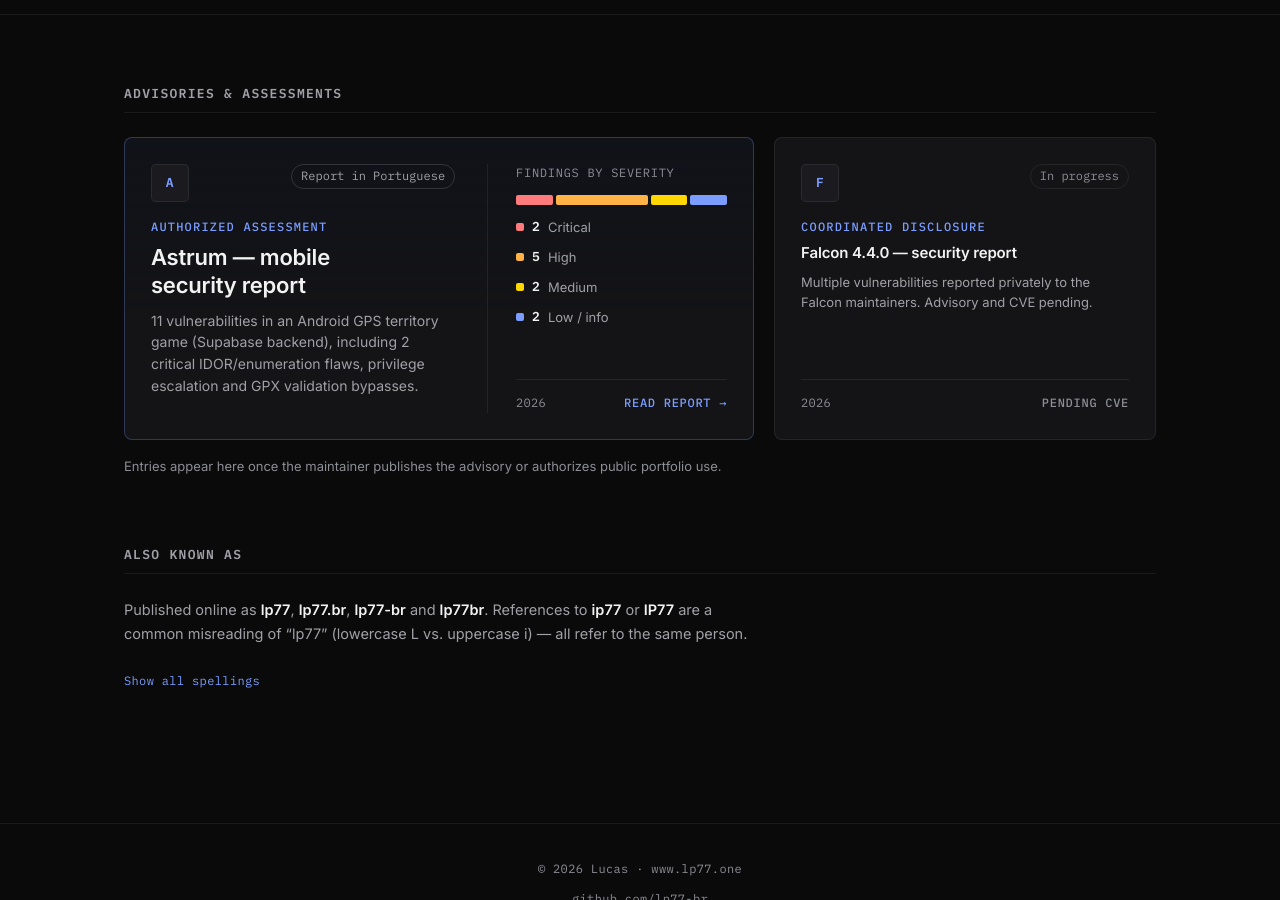
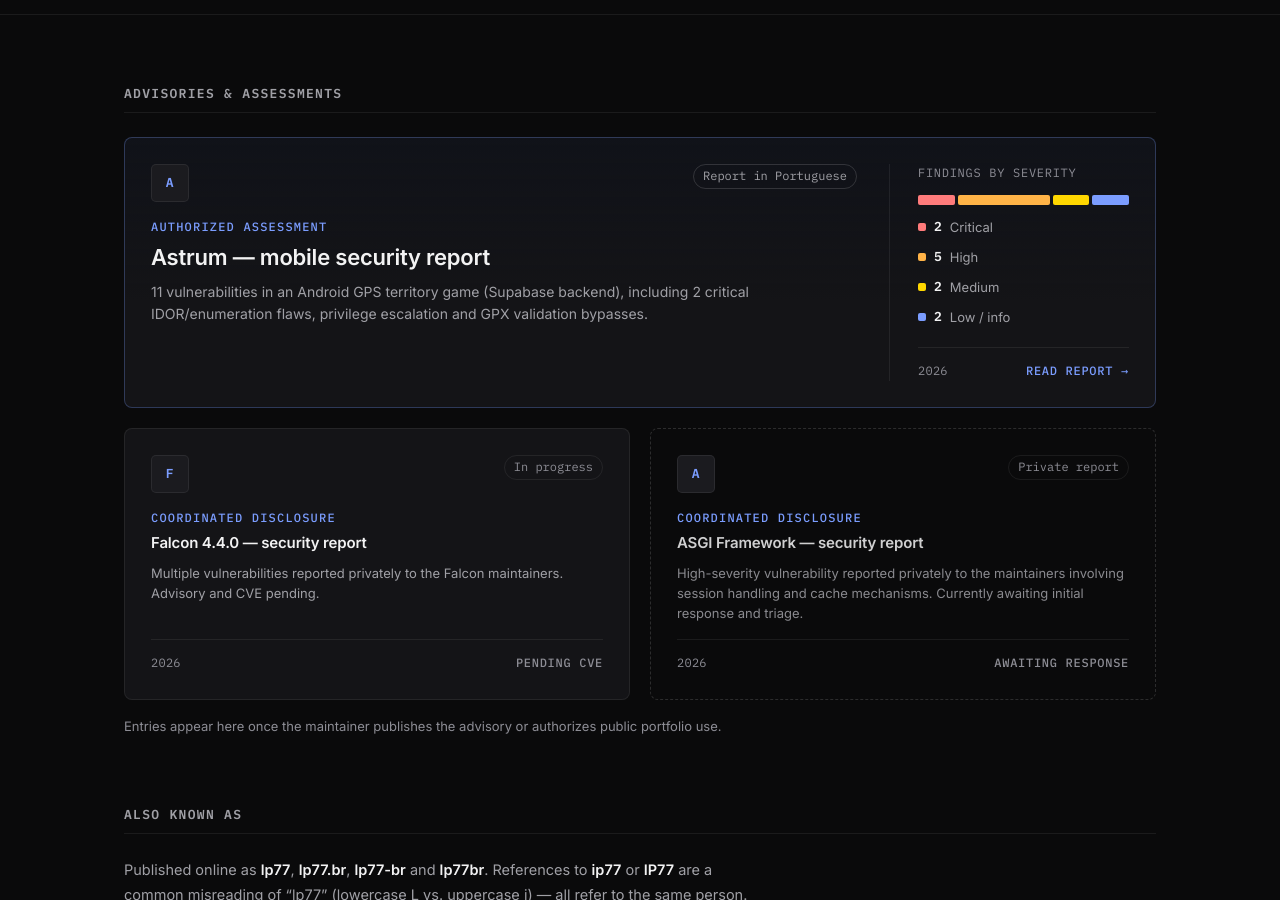
Before and after one commit to lp77-br/website, a plain HTML site: page index.html in a window 1280 px wide. Shown: the part 600-1500 px from the top of the page. Drawn offline with Linux system fonts and the light colour scheme.

Commit message:
Atualiza arquivos do site a partir do pacote enviado

```diff
--- a/index.html
+++ b/index.html
@@ -159,6 +159,24 @@
           </div>
         </article>
 
+        <article class="card card-static card-ghost" aria-label="Report awaiting response">
+          <div class="card-header">
+            <div class="card-logo"><span class="card-logo-initials">A</span></div>
+            <span class="card-tag card-tag-muted">Private report</span>
+          </div>
+          <div class="card-body">
+            <p class="card-subtitle">Coordinated disclosure</p>
+            <h3 class="card-title">ASGI Framework — security report</h3>
+            <p class="card-desc">
+              High-severity vulnerability reported privately to the maintainers involving session handling and cache mechanisms. Currently awaiting initial response and triage.
+            </p>
+          </div>
+          <div class="card-footer">
+            <span class="card-date">2026</span>
+            <span class="card-status">Awaiting response</span>
+          </div>
+        </article>
+
       </div>
       <p class="fine">Entries appear here once the maintainer publishes the advisory or authorizes public portfolio use.</p>
     </section>
--- a/style.css
+++ b/style.css
@@ -206,7 +206,10 @@ strong { color: var(--text); font-weight: 600; }
 a.card { color: inherit; text-decoration: none; }
 a.card:hover { color: inherit; border-color: var(--border-hi); background: var(--surface-2); }
 .card-static { cursor: default; }
-.card-static:hover { border-color: var(--border-hi); background: var(--surface-2); }
+.card-static:hover { border-color: var(--border); background: var(--surface); }
+.card-ghost { border-style: dashed; border-color: var(--border-hi); background: transparent; }
+.card-ghost:hover { background: transparent; border-color: var(--border-hi); }
+.card-ghost .card-title, .card-ghost .card-desc { opacity: .85; }
 
 .card-header {
   display: flex; align-items: flex-start; justify-content: space-between;
@@ -399,8 +402,6 @@ a.card:hover { color: inherit; border-color: var(--border-hi); background: var(-
 .badge-medium { background: rgba(255,255,0,0.15); color: #ffd700; border: 1px solid rgba(255,255,0,0.3); }
 .badge-low { background: rgba(123,157,255,0.15); color: #7b9dff; border: 1px solid rgba(123,157,255,0.3); }
 
-
-/* ---------- Hero ---------- */
 .hero {
   position: relative; overflow: hidden; text-align: center;
   padding: 88px var(--gutter) 72px;
@@ -468,7 +469,6 @@ a.card:hover { color: inherit; border-color: var(--border-hi); background: var(-
 .stat-row strong { font-family: var(--font-mono); font-size: 28px; font-weight: 500; color: var(--text); line-height: 1; }
 .stat-row span { font-size: 12px; color: var(--text-3); font-family: var(--font-mono); letter-spacing: 0.02em; text-align: center; }
 
-/* ---------- Cards (index) ---------- */
 .grid-feature { grid-template-columns: 1fr; }
 .section-title { font-size: 13px; color: var(--text-2); }
 .card-tag {
@@ -512,7 +512,8 @@ a.card-featured:hover .card-status-link { color: var(--accent-2); }
 .site-footer a { display: inline-block; padding: 6px 0; }
 
 @media (min-width: 860px) {
-  .grid-feature { grid-template-columns: 1.65fr 1fr; gap: 20px; }
+  .grid-feature { grid-template-columns: 1fr 1fr; gap: 20px; }
+  .grid-feature .card-featured { grid-column: 1 / -1; }
   .card { padding: 26px; }
   .card-featured { flex-direction: row; gap: 32px; }
   .card-featured .card-side { width: 240px; flex: none; justify-content: flex-end; margin-top: 0; padding-left: 28px; border-left: 1px solid var(--border); }
@@ -526,7 +527,6 @@ a.card-featured:hover .card-status-link { color: var(--accent-2); }
   .hero { padding: 84px var(--gutter) 64px; }
 }
 
-/* ---------- Astrum report ---------- */
 .report-meta-line { font-size: 16px; color: var(--text-3); margin-bottom: 40px; }
 .report-container .back-link { display: inline-flex; align-items: center; gap: 6px; }
 
```
Also changed, not shown: astrum.html (+0 -1 lines).
